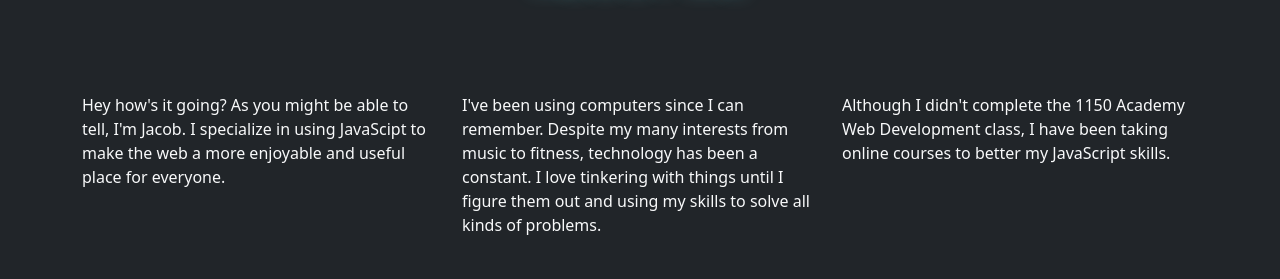
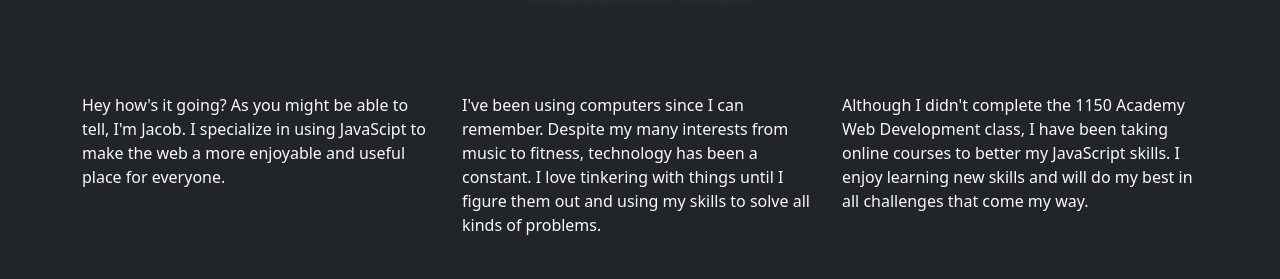
Before and after one commit to JacobBedford/Good-Portfolio, a plain HTML site: page index.html in a window 1280 px wide. Shown: the part 1043-1322 px from the top of the page. Drawn offline with nearby package versions, Linux system fonts and the light colour scheme.

Commit message:
git pull origin master

```diff
--- a/index.html
+++ b/index.html
@@ -78,7 +78,7 @@
             <p class="text-light"> I've been using computers since I can remember. Despite my many interests from music to fitness, technology has been a constant. I love tinkering with things until I figure them out and using my skills to solve all kinds of problems.</p>
           </div>
           <div class="col-md-4 mt-5 mt-md-0">
-            <p class="text-light"> Although I didn't complete the 1150 Academy Web Development class, I have been taking online courses to better my JavaScript skills.</p>
+            <p class="text-light"> Although I didn't complete the 1150 Academy Web Development class, I have been taking online courses to better my JavaScript skills. I enjoy learning new skills and will do my best in all challenges that come my way.</p>
           </div>
         </div>
         <div class ="row text-center">
```
